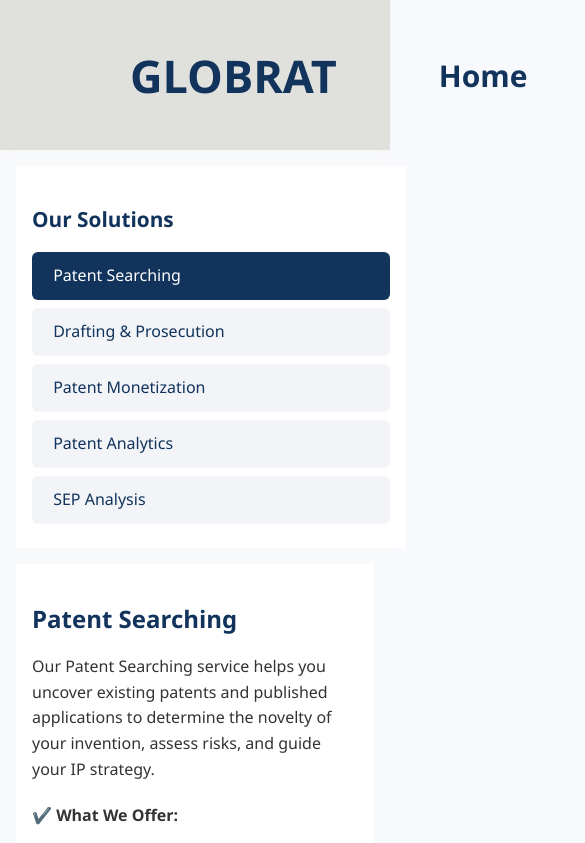
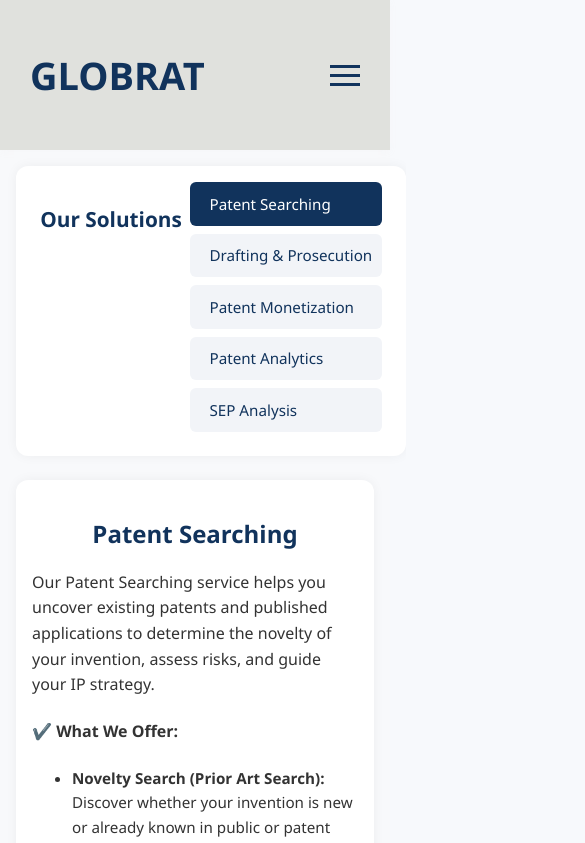
Before and after one commit to Globrat/patent-service-site, a React (Create React App) app in the folder frontend/: page /solutions in a window 390 px wide. Shown: the top 843 px of the page, 585 px wide, since content can reach past the window. Built offline with nearby package versions, Linux system fonts and the light colour scheme.

Commit message:
Fix: Redirect /home to / and handle unknown routes in App.js

```diff
--- a/frontend/src/App.js
+++ b/frontend/src/App.js
@@ -1,5 +1,5 @@
 import React from "react";
-import { BrowserRouter as Router, Routes, Route } from "react-router-dom";
+import { BrowserRouter as Router, Routes, Route, Navigate } from "react-router-dom";
 import Navbar from "./components/Navbar";
 import Home from "./pages/Home";
 import Solutions from "./pages/Solutions";
@@ -13,9 +13,12 @@ function App() {
       <Navbar />
       <Routes>
         <Route path="/" element={<Home />} />
+        <Route path="/home" element={<Navigate to="/" replace />} />
         <Route path="/solutions" element={<Solutions />} />
         <Route path="/blog" element={<Blog />} />
         <Route path="/contact" element={<Contact />} />
+        {/* Optional: Catch-all fallback */}
+        <Route path="*" element={<Navigate to="/" replace />} />
       </Routes>
     </Router>
   );
--- a/frontend/src/components/Navbar.css
+++ b/frontend/src/components/Navbar.css
@@ -1,6 +1,7 @@
 /* Navbar.css */
+
 .navbar-new {
-  background-color: rgb(224, 225, 221); /* <-- your custom color */
+  background-color: rgb(224, 225, 221);
   padding: 25px 30px;
   display: flex;
   justify-content: space-between;
@@ -35,9 +36,10 @@
 .navbar-links {
   display: flex;
   gap: 100px;
-  align-items: last center;
+  align-items: center;
 }
 
+/* Links */
 .navbar-links a {
   text-decoration: none;
   color: #11335c;
@@ -52,3 +54,52 @@
   background-color: #07d3f2;
   border-radius: 8px;
 }
+
+/* Hamburger styles */
+.hamburger {
+  display: none;
+  flex-direction: column;
+  gap: 6px;
+  cursor: pointer;
+}
+
+.hamburger span {
+  width: 30px;
+  height: 3px;
+  background-color: #11335c;
+  transition: all 0.3s ease;
+}
+
+/* Mobile view */
+@media (max-width: 992px) {
+  .hamburger {
+    display: flex;
+  }
+
+  .navbar-links {
+    display: none;
+    position: absolute;
+    top: 100px;
+    left: 0;
+    width: 100%;
+    background-color: rgb(224, 225, 221);
+    flex-direction: column;
+    padding: 20px 0;
+    gap: 20px;
+    box-shadow: 0 4px 8px rgba(0, 0, 0, 0.1);
+  }
+
+  .navbar-links.open {
+    display: flex;
+  }
+
+  .navbar-links a {
+    font-size: 24px;
+    padding: 12px 0;
+  }
+
+  .navbar-logo a {
+    padding: 5px 0;
+    font-size: 38px;
+  }
+}
--- a/frontend/src/components/Navbar.js
+++ b/frontend/src/components/Navbar.js
@@ -1,14 +1,16 @@
-import React from 'react';
+import React, { useState } from 'react';
 import './Navbar.css';
 import { Link, useLocation } from 'react-router-dom';
 
 const Navbar = () => {
   const location = useLocation();
+  const [menuOpen, setMenuOpen] = useState(false);
 
   const scrollToTop = () => {
     if (location.pathname === '/') {
       window.scrollTo({ top: 0, behavior: 'smooth' });
     }
+    setMenuOpen(false); // close menu after click
   };
 
   return (
@@ -18,11 +20,21 @@ const Navbar = () => {
           GLOBRAT
         </Link>
       </div>
-      <div className="navbar-links">
-        <Link to="/">Home</Link>
-        <Link to="/solutions">Solutions</Link>
-        <Link to="/blog">Blog</Link>
-        <Link to="/contact">Contact</Link>
+
+      <div
+        className={`hamburger ${menuOpen ? 'active' : ''}`}
+        onClick={() => setMenuOpen(!menuOpen)}
+      >
+        <span></span>
+        <span></span>
+        <span></span>
+      </div>
+
+      <div className={`navbar-links ${menuOpen ? 'open' : ''}`}>
+        <Link to="/" onClick={scrollToTop}>Home</Link>
+        <Link to="/solutions" onClick={() => setMenuOpen(false)}>Solutions</Link>
+        <Link to="/blog" onClick={() => setMenuOpen(false)}>Blog</Link>
+        <Link to="/contact" onClick={() => setMenuOpen(false)}>Contact</Link>
       </div>
     </nav>
   );
--- a/frontend/src/pages/Home.css
+++ b/frontend/src/pages/Home.css
@@ -11,24 +11,25 @@ body {
   display: flex;
   flex-wrap: wrap;
   align-items: center;
-  justify-content: center;
-  height: 81vh;
+  justify-content: space-between;
+  min-height: 100vh;
   background-color: #fcfcfc00;
-  padding: 2px 10px;
+  padding: 30px 10px;
+  box-sizing: border-box;
 }
 
 .hero-left {
   flex: 1;
-  display: -ms-flexbox;
+  display: flex;
   flex-direction: column;
   align-items: center;
   justify-content: center;
-  padding: 2px;
+  padding: 1rem;
 }
 
 .hero-left img.hero-table-image {
-  width: 100%; /* increased from 90% */
-  max-width: 5000px; /* increased max size */
+  width: 100%;
+  max-width: 400px;
   height: auto;
   border-radius: 12px;
   box-shadow: 0 4px 20px rgba(0, 0, 0, 0.1);
@@ -37,52 +38,51 @@ body {
 .hero-caption {
   margin-top: 5px;
   font-style: italic;
-  font-size: 1px;
+  font-size: 0.9rem;
   color: #777;
   text-align: center;
 }
 
 .hero-right {
   flex: 1;
-  padding: 50px;
-  text-align: center;
+  padding: 1rem;
+  text-align: left;
+  max-width: 600px;
 }
 
 .hero-title {
-  font-size: 5rem;           /* Increased from 3.2rem */
+  font-size: 3rem;
   font-weight: bold;
-  margin-bottom: 25px;
+  margin-bottom: 20px;
   color: #11335c;
   font-family: 'Georgia', serif;
 }
 
 .hero-subtitle {
-  font-size: 1.8rem;         /* Increased from 1.4rem */
+  font-size: 1.25rem;
   color: black;
-  line-height: 2;
-    font-family: 'Georgia', serif;
+  line-height: 1.8;
+  font-family: 'Georgia', serif;
 }
 
+/* Why Choose Us Section */
 .why-choose-us {
   display: flex;
   justify-content: space-between;
   align-items: center;
-  background-color: #9370db; /* same purple */
+  background-color: #9370db;
   padding: 80px 100px;
-  min-height: 52vh;
+  flex-wrap: wrap;
 }
 
 .why-choose-left {
   flex: 1;
-  display: flex;
-  flex-direction: column;
-  justify-content: center;
-  align-items: flex-start;
+  min-width: 250px;
 }
 
 .why-choose-left h2 {
   color: #11335c;
-  font-size: 60px;
+  font-size: 3rem;
   font-weight: 800;
   margin-bottom: 20px;
 }
@@ -105,10 +105,11 @@ body {
 
 .why-choose-right {
   flex: 2;
-  font-size: 20px;
+  font-size: 1.2rem;
   color: #000;
   line-height: 1.6;
   padding-left: 40px;
+  min-width: 250px;
 }
 
 .secondary-btn {
@@ -129,13 +130,12 @@ body {
 /* Services Section */
 .services {
   background-color: #ffffff;
-  padding: 80px 10px; /* increased from 80px */
+  padding: 80px 10px;
   text-align: center;
-  min-height: 40vh; /* ensures enough vertical space */
 }
 
 .services h2 {
-  font-size: 2.7rem;
+  font-size: 2.5rem;
   margin-bottom: 40px;
   color: #11335c;
 }
@@ -172,60 +172,49 @@ body {
   line-height: 1.52;
 }
 
+/* Responsive styles */
 @media (max-width: 768px) {
-  .home-container {
+  .hero-split {
     flex-direction: column;
     padding: 1rem;
   }
 
-  .hero-section {
+  .hero-left,
+  .hero-right {
+    padding: 1rem;
+    width: 100%;
+    max-width: 100%;
+    text-align: center;
+  }
+
+  .hero-title {
+    font-size: 2rem;
+    text-align: center;
+  }
+
+  .hero-subtitle {
+    font-size: 1rem;
+    text-align: center;
+  }
+
+  .why-choose-us {
     flex-direction: column;
-    text-align: center;
     padding: 2rem 1rem;
   }
 
-  .hero-image {
-    width: 100%;
-    max-width: 100%;
-    height: auto;
+  .why-choose-left h2 {
+    font-size: 2rem;
     margin-bottom: 1rem;
+    text-align: center;
   }
 
-  .hero-text {
-    width: 100%;
+  .why-choose-right {
+    padding-left: 0;
     font-size: 1rem;
+    text-align: center;
   }
 
-  .services-section {
-    flex-direction: column;
-    gap: 1rem;
-  }
-
-  .service-card {
-    width: 100%;
-    padding: 1rem;
-  }
-
-  .navbar {
-    flex-direction: column;
-    align-items: flex-start;
-  }
-
-  h1, h2, h3 {
-    font-size: 1.5rem;
-  }
-
-  p {
-    font-size: 1rem;
-    line-height: 1.6;
-  }
-
-  button {
-    width: 100%;
-  }
-
-  img {
-    max-width: 100%;
-    height: auto;
+  .services h2 {
+    font-size: 2rem;
   }
 }
--- a/frontend/src/pages/Solutions.css
+++ b/frontend/src/pages/Solutions.css
@@ -204,29 +204,31 @@
     padding: 1rem;
   }
 
-  .solutions-content-wrapper {
-    flex-direction: column;
-    padding: 0;
+  .sidebar {
+    width: 100%;
+    margin-bottom: 1.5rem;
+    position: static;
+    display: flex;
+    flex-wrap: wrap;
+    justify-content: center;
+    gap: 0.5rem;
+    padding: 1rem;
   }
 
-  .sidebar {
-    width: 100%;
-    margin-bottom: 1rem;
-    position: relative;
-    top: unset;
-    box-shadow: none;
-    border-radius: 0;
-    padding: 1rem;
+  .sidebar-item {
+    flex: 1 1 40%;
+    text-align: center;
+    font-size: 0.95rem;
+    padding: 0.6rem;
   }
 
   .solutions-content {
     padding: 1rem;
-    box-shadow: none;
-    border-radius: 0;
   }
 
   .solutions-content h2 {
     font-size: 1.5rem;
+    text-align: center;
   }
 
   .solutions-content p {
@@ -235,20 +237,7 @@
   }
 
   .solutions-content li {
-    font-size: 1rem;
+    font-size: 0.95rem;
     line-height: 1.6;
   }
-
-  .sidebar-item {
-    padding: 0.7rem;
-    font-size: 1rem;
-  }
-
-  .solutions-hero h1 {
-    font-size: 2rem;
-  }
-
-  .solutions-hero p {
-    font-size: 1rem;
-  }
 }
--- /dev/null
+++ b/frontend/src/postcss.config.js
@@ -0,0 +1,6 @@
+// postcss.config.js
+module.exports = {
+  plugins: {
+    autoprefixer: {},
+  },
+};
--- a/package.json
+++ b/package.json
@@ -1,5 +1,9 @@
 {
   "dependencies": {
     "react-scrollspy": "^3.4.3"
+  },
+  "devDependencies": {
+    "postcss": "^8.5.6",
+    "postcss-loader": "^8.1.1"
   }
 }
```
Also changed, not shown: frontend/src/New Text Document.txt (deleted), 1 other file (tests, documents, lock files or other folders).
